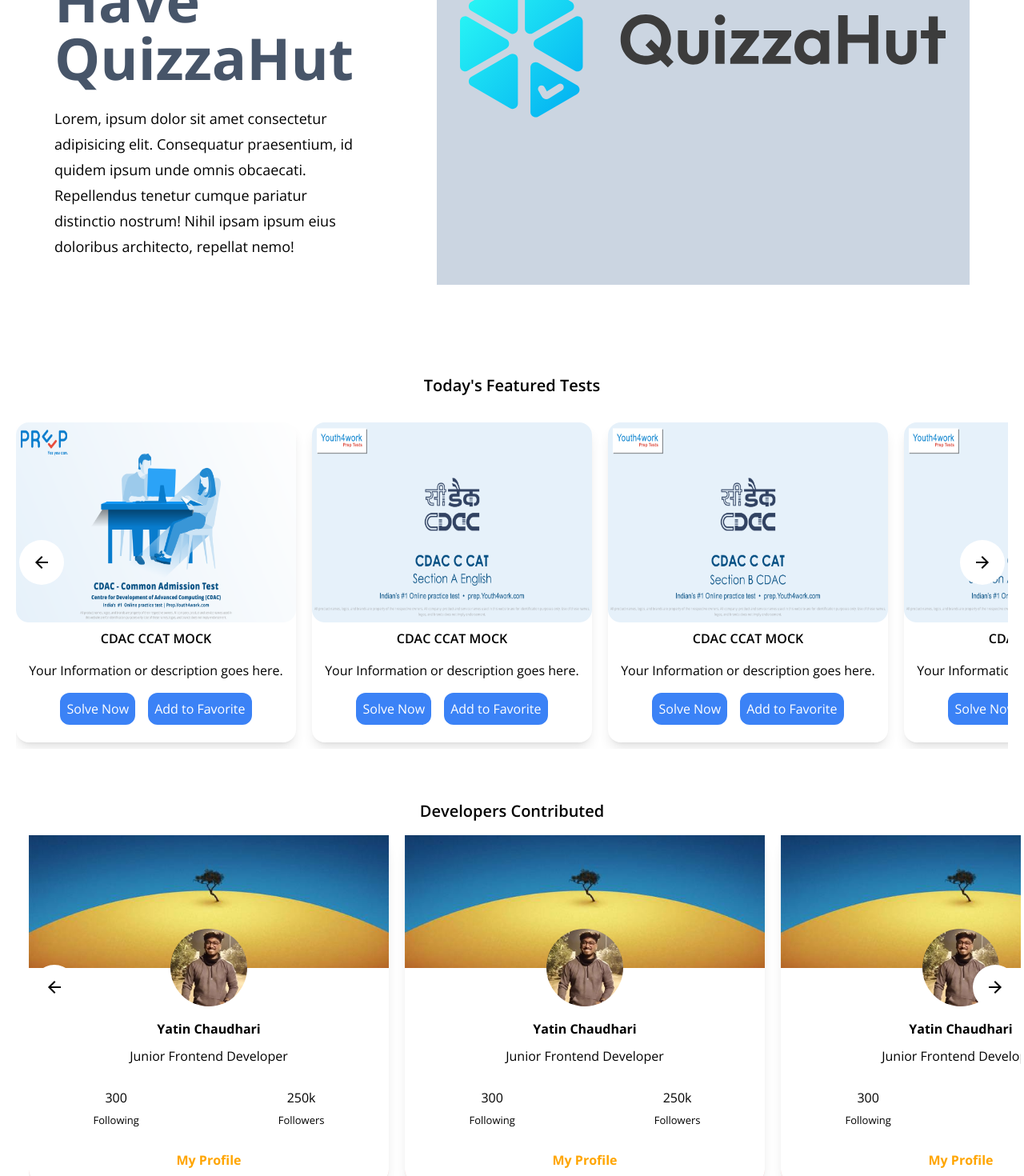
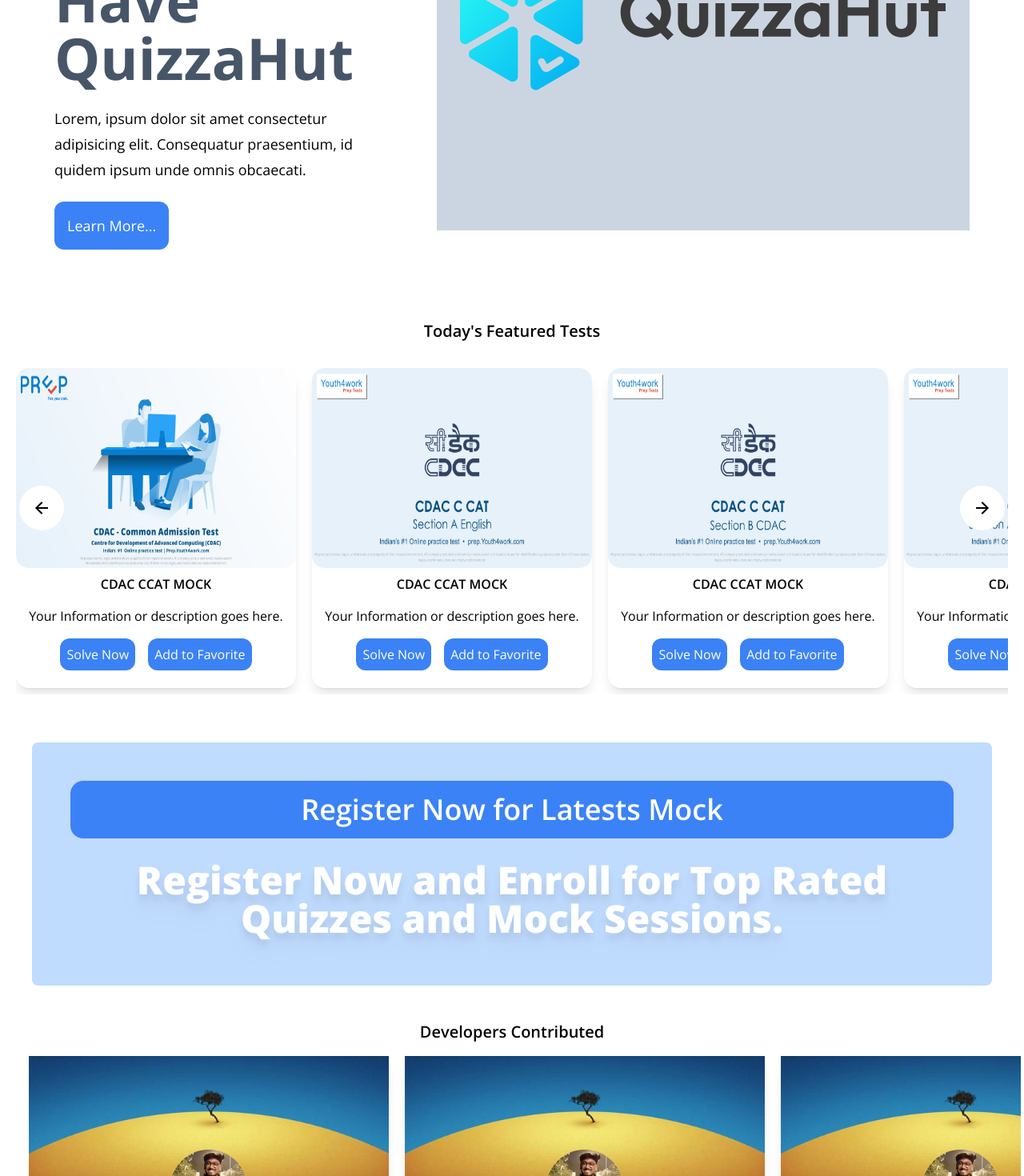
Before and after one commit to YatinDevs/QuizzaLanding, a React (Vite) app: page / in a window 1280 px wide. Shown: the part 300-1770 px from the top of the page at 80% size. Built offline with nearby package versions, Linux system fonts and the light colour scheme.

Commit message:
landing page basic

```diff
--- a/src/components/Hero/Hero.jsx
+++ b/src/components/Hero/Hero.jsx
@@ -17,23 +17,20 @@
           </p>
           <h1 className="mt-2 font-palanquin text-8xl max-sm:text-[72px] max-sm:leading-[82px] font-bold z-1 max-lg:z-0 leading-3 ">
             <span className=" xl:whitespace-nowrap relative z-10 pr-10 rounded-full text-5xl sm:text-6xl ">
-              {" "}
               To Enhance <br /> Knowledge{" "}
             </span>
             <br />
             <span className="text-coral-red text-6xl sm:text-7xl inline-block mt-3 pr-3 text-slate-600">
-              {" "}
               Have QuizzaHut
             </span>
           </h1>
-          <p className="font-montserrat text-slate-gray text-lg leading-8 mt-6 mb-14 sm:max-w-sm ">
+          <p className="font-montserrat text-slate-gray text-lg leading-8 mt-6 mb-6 sm:max-w-sm ">
             Lorem, ipsum dolor sit amet consectetur adipisicing elit.
             Consequatur praesentium, id quidem ipsum unde omnis obcaecati.
-            Repellendus tenetur cumque pariatur distinctio nostrum! Nihil ipsam
-            ipsum eius doloribus architecto, repellat nemo!
           </p>
-
-          {/* <Button label="Show now" iconURL={arrowRight} /> */}
+          <button className="bg-blue-500 p-4 text-lg text-white rounded-xl">
+            Learn More...
+          </button>
         </div>
 
         <div className=" bg-slate-300 relative flex-1 flex justify-center items-center max-xl:py-5 bg-primary bg-hero bg-center bg-cover mb-6">
--- a/src/pages/Home/Home.jsx
+++ b/src/pages/Home/Home.jsx
@@ -5,12 +5,14 @@
 import FeaturedDevs from "./FeaturedDevs/FeaturedDevs";
 import ProfileCard from "../../components/profileCard/ProfileCard";
 import ContactUs from "./ContactUs/ContactUs";
+import RegisterBanner from "./RegisterBanner/RegisterBanner";
 
 function Home() {
   return (
     <div className="homepage">
       <Hero />
       <FeaturedTests />
+      <RegisterBanner />
       <FeaturedDevs />
       <ContactUs />
     </div>
--- /dev/null
+++ b/src/pages/Home/RegisterBanner/RegisterBanner.jsx
@@ -0,0 +1,22 @@
+import React from "react";
+import ContentWrapper from "../../../components/ContentWrapper/ContentWrapper";
+
+function RegisterBanner() {
+  return (
+    <div>
+      <ContentWrapper>
+        <div className="flex flex-col px-2 py-5  sm:p-10 sm:m-5 text-2xl bg-blue-200 rounded-lg">
+          <button className="sm:p-4 sm:m-2 bg-blue-500 text-white rounded-2xl font-semibold p-2 text-md sm:text-4xl text-center">
+            Register Now{" "}
+            <span className="hidden sm:inline-block"> for Latests Mock</span>
+          </button>
+          <p className="text-2xl py-4 sm:text-5xl text-center sm:p-5 font-extrabold text-white drop-shadow-xl">
+            Register Now and Enroll for Top Rated Quizzes and Mock Sessions.
+          </p>
+        </div>
+      </ContentWrapper>
+    </div>
+  );
+}
+
+export default RegisterBanner;
```
